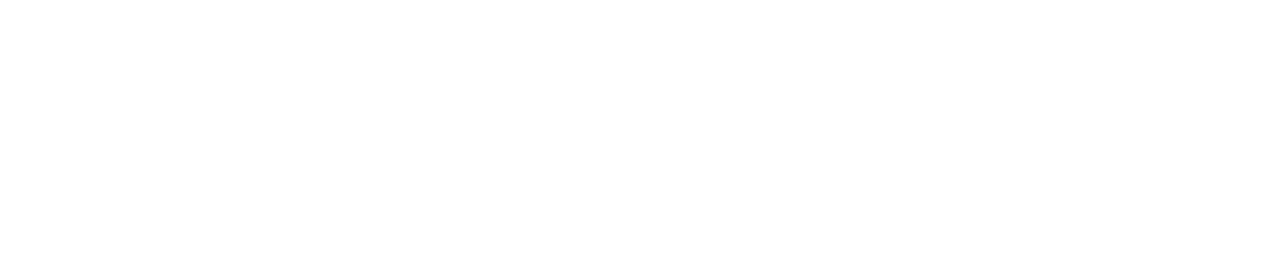
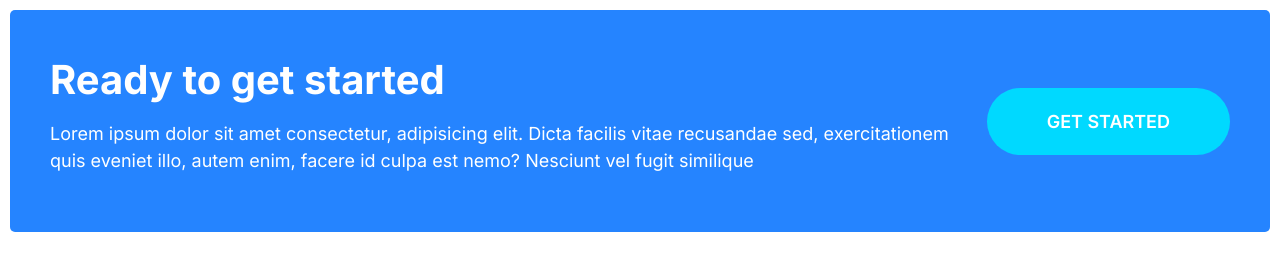
Before and after one commit to Gohn969/Practice-website, a plain HTML site: page index.html in a window 1280 px wide. Drawn offline with Linux system fonts and the light colour scheme.

Commit message:
Building callout section.

```diff
--- a/css/styles.css
+++ b/css/styles.css
@@ -241,6 +241,11 @@
 .btn--outline:hover {
   background: var(--color-headings);
   color: #fff;
+}
+
+.btn--stretch {
+  padding-left: 6rem;
+  padding-right: 6rem;
 }
 
 .btn--block {
@@ -490,3 +495,43 @@
     margin-left: 6rem;
   }
 }
+
+/* call out section */
+.callout {
+  padding: 4rem;
+  border-radius: 5px;
+  overflow: hidden;
+}
+
+.callout--primary {
+  background: var(--color-primary);
+  color: #fff;
+}
+
+.callout h2 {
+  margin-top: 0;
+  color: #fff;
+}
+
+.callout__content {
+  text-align: center;
+}
+
+.callout__btn {
+  justify-self: center;
+  align-self: center;
+}
+
+@media screen and (min-width: 768px) {
+  .callout .grid--col2 {
+    grid-template-columns: 1fr auto;
+  }
+
+  .callout__content {
+    text-align: left;
+  }
+  .callout__btn {
+    justify-self: start;
+    margin-left: 2rem;
+  }
+}
--- a/index.html
+++ b/index.html
@@ -14,5 +14,21 @@
     <link rel="stylesheet" href="css/normalize.css" />
     <link rel="stylesheet" href="css/styles.css" />
   </head>
-  <body></body>
+  <body style="padding: 10px">
+    <div class="callout callout--primary">
+      <div class="grid grid--col2">
+        <div class="callout__content">
+          <h2>Ready to get started</h2>
+          <p>
+            Lorem ipsum dolor sit amet consectetur, adipisicing elit. Dicta
+            facilis vitae recusandae sed, exercitationem quis eveniet illo,
+            autem enim, facere id culpa est nemo? Nesciunt vel fugit similique
+          </p>
+        </div>
+        <a href="#" class="btn btn--secondary callout__btn btn--stretch"
+          >Get started</a
+        >
+      </div>
+    </div>
+  </body>
 </html>
```
